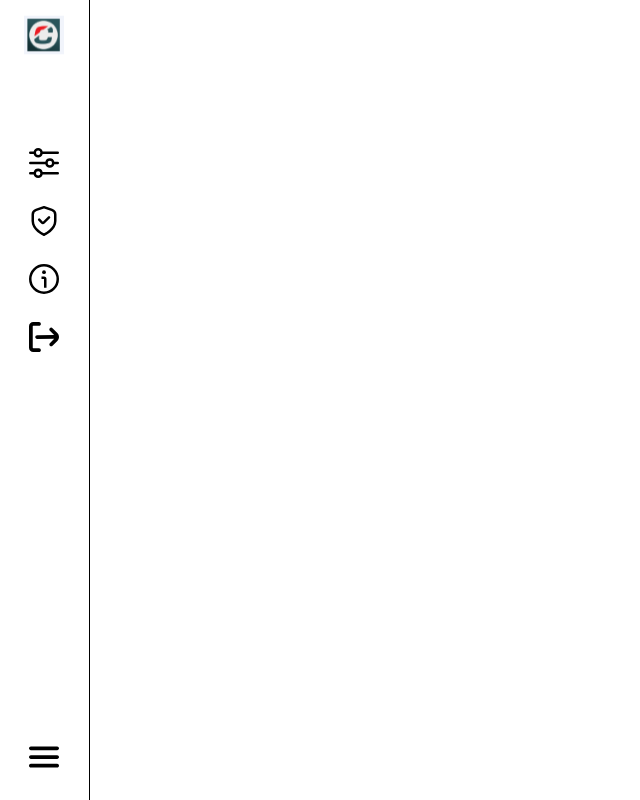
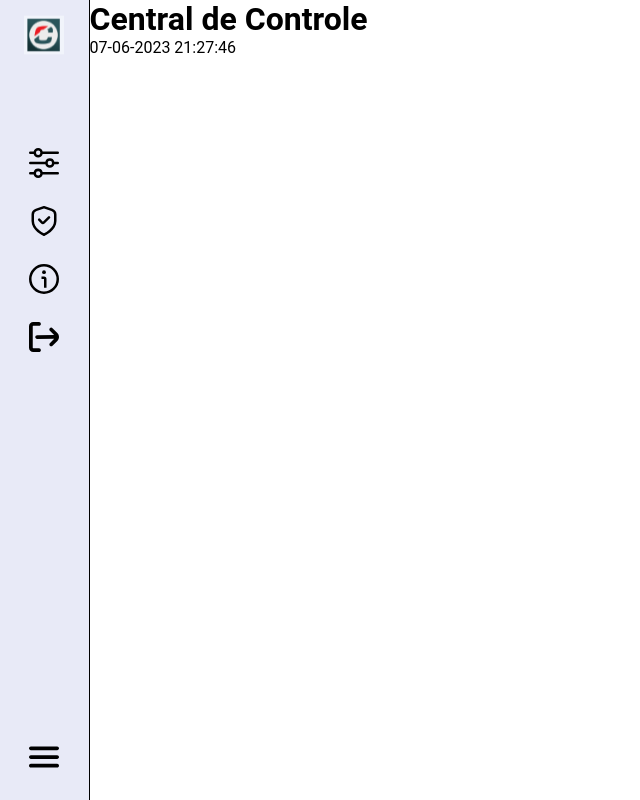
Before and after one commit to matheusbiaggio/C4A-antigo, a React (Create React App) app: page / in a window 1280 px wide. Shown: the whole page, without its empty margins (0-640 px from the left). Built offline with nearby package versions, Linux system fonts and the light colour scheme.

Commit message:
Implementação do header sem o css

```diff
--- a/package.json
+++ b/package.json
@@ -6,6 +6,7 @@
     "@testing-library/jest-dom": "^5.16.5",
     "@testing-library/react": "^13.4.0",
     "@testing-library/user-event": "^13.5.0",
+    "moment": "^2.29.4",
     "react": "^18.2.0",
     "react-dom": "^18.2.0",
     "react-router-dom": "^6.12.0",
--- /dev/null
+++ b/src/components/Header.jsx
@@ -0,0 +1,25 @@
+import React, { useEffect, useState } from 'react';
+import moment from 'moment';
+
+export default function Header() {
+  const [currentTime, setCurrentTime] = useState(
+    moment().format('DD-MM-YYYY HH:mm:ss')
+  )
+
+  useEffect(() => {
+    const timer = setInterval(() => {
+      setCurrentTime(moment().format('DD-MM-YYYY HH:mm:ss'));
+    }, 1000);
+
+    return () => {
+      clearInterval(timer);
+    };
+  }, []);
+
+  return (
+    <div>
+      <h1>Central de Controle</h1>
+      <p>{currentTime}</p>
+    </div>
+  )
+}
--- a/src/pages/Home.jsx
+++ b/src/pages/Home.jsx
@@ -1,10 +1,15 @@
 import React from 'react'
 import Navbar from '../components/Navbar'
+import Header from '../components/Header'
+import { HomeContainer } from '../style/Home'
 
 export default function Home() {
   return (
-    <div>
+    <HomeContainer>
       <Navbar />
-    </div>
+      <div>
+        <Header />
+      </div>
+    </HomeContainer>
   )
 }
--- /dev/null
+++ b/src/style/Home.js
@@ -0,0 +1,7 @@
+import styled from 'styled-components';
+
+export const HomeContainer = styled.div`
+  display: flex;
+  width: 100vw;
+  height: 100vh;
+`
--- a/src/style/Navbar.js
+++ b/src/style/Navbar.js
@@ -9,6 +9,7 @@ export const NavbarContainer = styled.nav`
   width: 7vw;
   height: 100vh;
   border-right: 1px solid black;
+  background-color: #e8eaf7;
 `
 
 export const LogoImg = styled.img`
```
Also changed, not shown: 1 other file (tests, documents, lock files or other folders).
